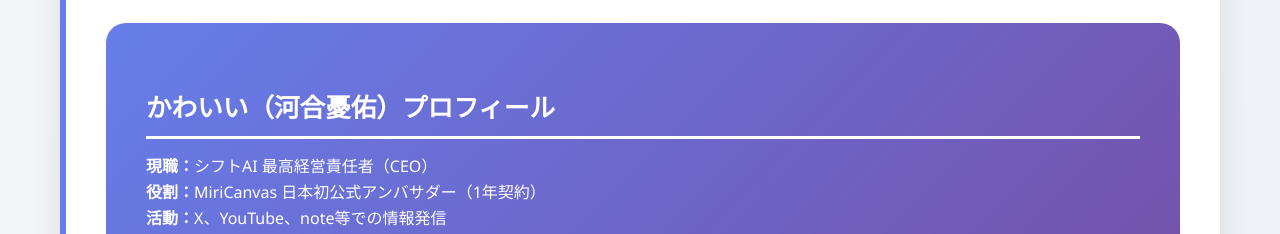
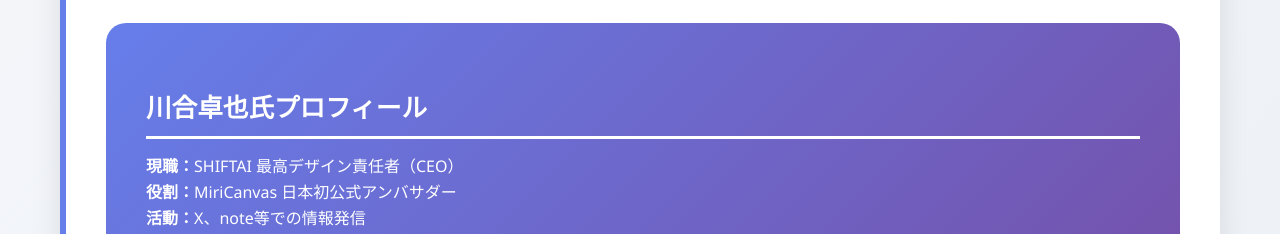
Before and after one commit to miraichi-ai/250718, a plain HTML site: page 4-complete-feature-report.html in a window 1280 px wide. Shown: the part 566-800 px from the top of the page. Drawn offline with Linux system fonts and the light colour scheme; a script that the page names is missing.

Commit message:
Update 4-complete-feature-report.html

```diff
--- a/4-complete-feature-report.html
+++ b/4-complete-feature-report.html
@@ -414,10 +414,10 @@
             <h2><span class="icon">👤</span>講師・アンバサダー紹介</h2>
 
             <div class="ambassador-section">
-                <h3>かわいい（河合憂佑）プロフィール</h3>
-                <p><strong>現職：</strong>シフトAI 最高経営責任者（CEO）<br>
-                <strong>役割：</strong>MiriCanvas 日本初公式アンバサダー（1年契約）<br>
-                <strong>活動：</strong>X、YouTube、note等での情報発信</p>
+                <h3>川合卓也氏プロフィール</h3>
+                <p><strong>現職：</strong>SHIFTAI 最高デザイン責任者（CEO）<br>
+                <strong>役割：</strong>MiriCanvas 日本初公式アンバサダー<br>
+                <strong>活動：</strong>X、note等での情報発信</p>
 
                 <h3>アンバサダー活動内容</h3>
                 <ul style="margin: 15px 0; padding-left: 20px;">
```
